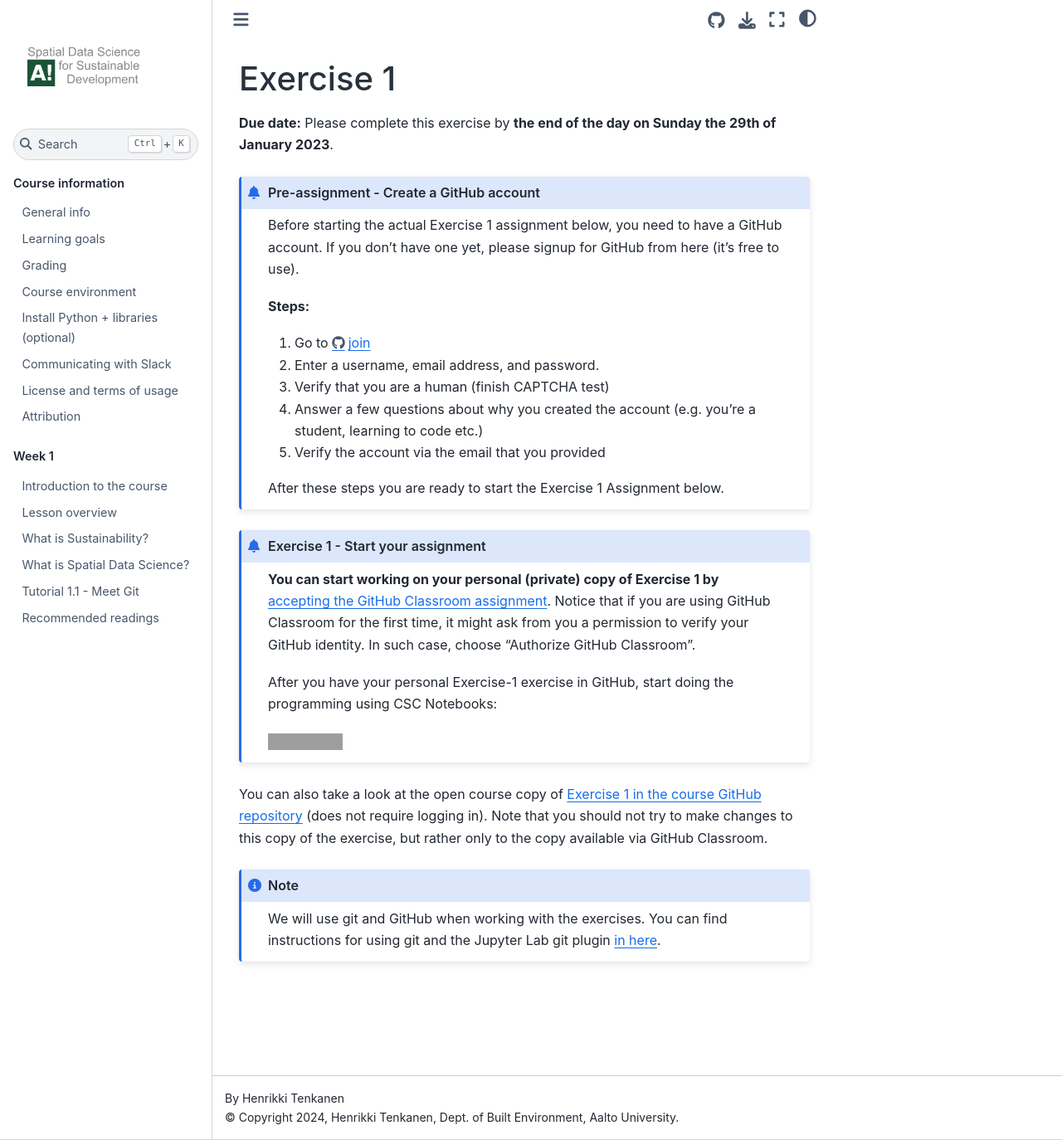
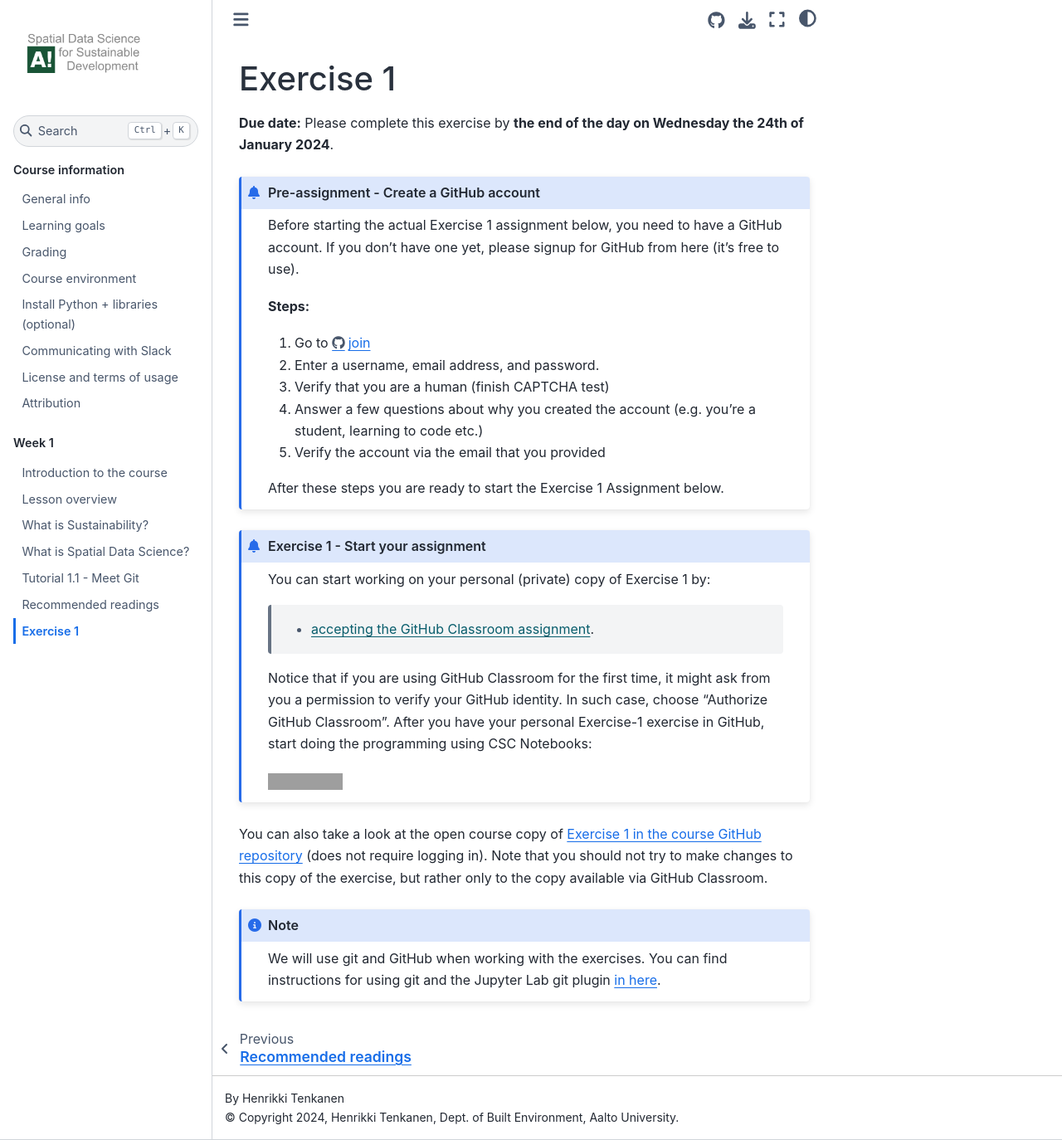
Before and after one commit to AaltoGIS/Sustainability-GIS, a Sphinx documentation site: the page built from source/lessons/L1/exercise-1.rst, in a window 1280 px wide and 1374 px high. Shown: the whole window at 83% size. Built offline with Sphinx 7.4.7 and the Sphinx Book theme 1.1.4, drawn with Linux system fonts in a browser that asks for light colours; pages that are not in the unit, such as notebooks, are missing from menus; grey boxes are pictures that could not be loaded.

Commit message:
Add Exercise 1

```diff
--- a/source/index.rst
+++ b/source/index.rst
@@ -154,7 +154,7 @@
    lessons/L1/git-basics
    lessons/L1/intro-to-python-geostack.ipynb
    lessons/L1/literature
-   .. lessons/L1/exercise-1
+   lessons/L1/exercise-1
 
 
 ..        .. toctree::
--- a/source/lessons/L1/exercise-1.rst
+++ b/source/lessons/L1/exercise-1.rst
@@ -1,7 +1,7 @@
 Exercise 1
 ==========
 
-**Due date:** Please complete this exercise by **the end of the day on Sunday the 29th of January 2023**.
+**Due date:** Please complete this exercise by **the end of the day on Wednesday the 24th of January 2024**.
 
 .. admonition:: Pre-assignment - Create a GitHub account
 
@@ -20,16 +20,18 @@
 
 .. admonition:: Exercise 1 - Start your assignment
 
-    **You can start working on your personal (private) copy of Exercise 1 by** `accepting the GitHub Classroom assignment <https://classroom.github.com/a/ERBLZKda>`__.
+    You can start working on your personal (private) copy of Exercise 1 by:
+
+      - `accepting the GitHub Classroom assignment <https://classroom.github.com/a/DZxgJptN>`__.
+
     Notice that if you are using GitHub Classroom for the first time, it might ask from you a permission to verify your GitHub identity. In such case, choose "Authorize GitHub Classroom".
-
     After you have your personal Exercise-1 exercise in GitHub, start doing the programming using CSC Notebooks:
 
     .. image:: https://img.shields.io/badge/launch-CSC%20notebook-blue.svg
         :target: https://notebooks.csc.fi
 
 
-You can also take a look at the open course copy of `Exercise 1 in the course GitHub repository <https://github.com/Sustainability-GIS-2023/Exercise-1>`__ (does not require logging in).
+You can also take a look at the open course copy of `Exercise 1 in the course GitHub repository <https://github.com/Sustainability-GIS-2024/Exercise-1>`__ (does not require logging in).
 Note that you should not try to make changes to this copy of the exercise, but rather only to the copy available via GitHub Classroom.
 
 
```
